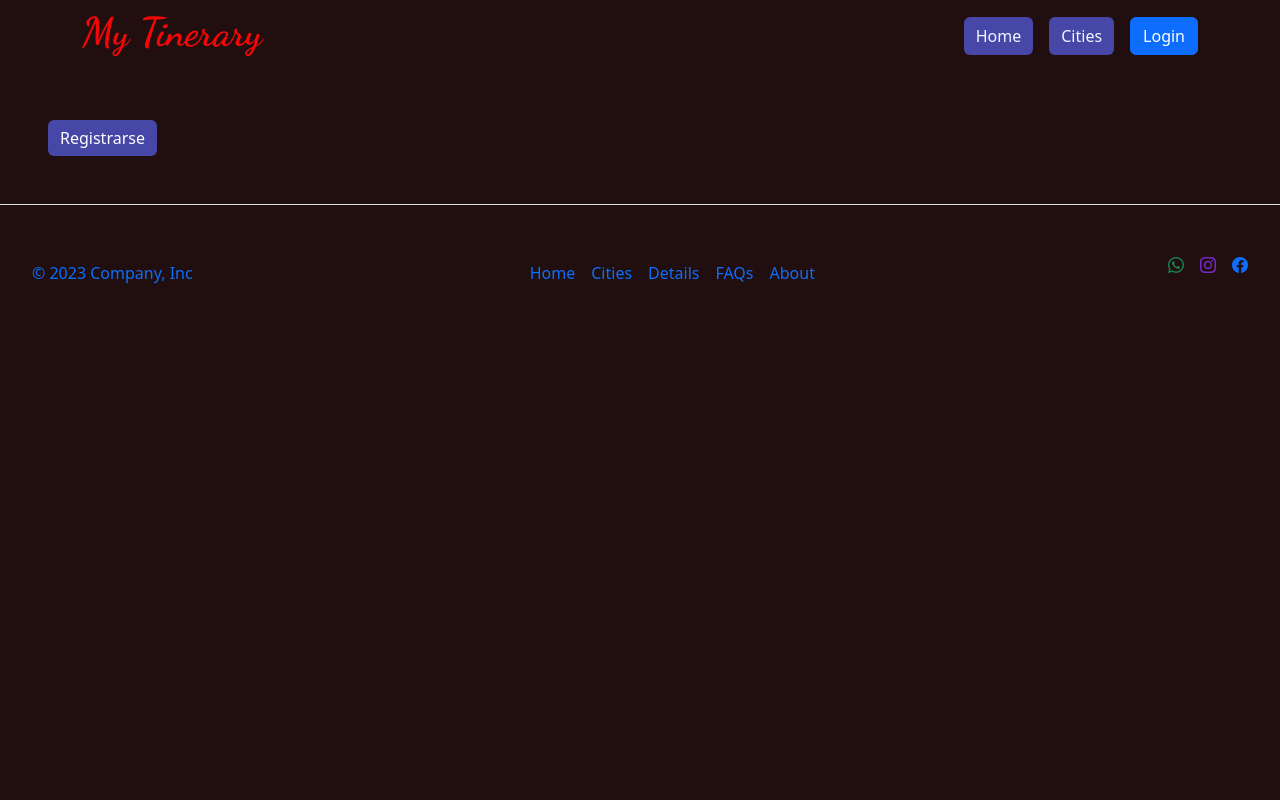
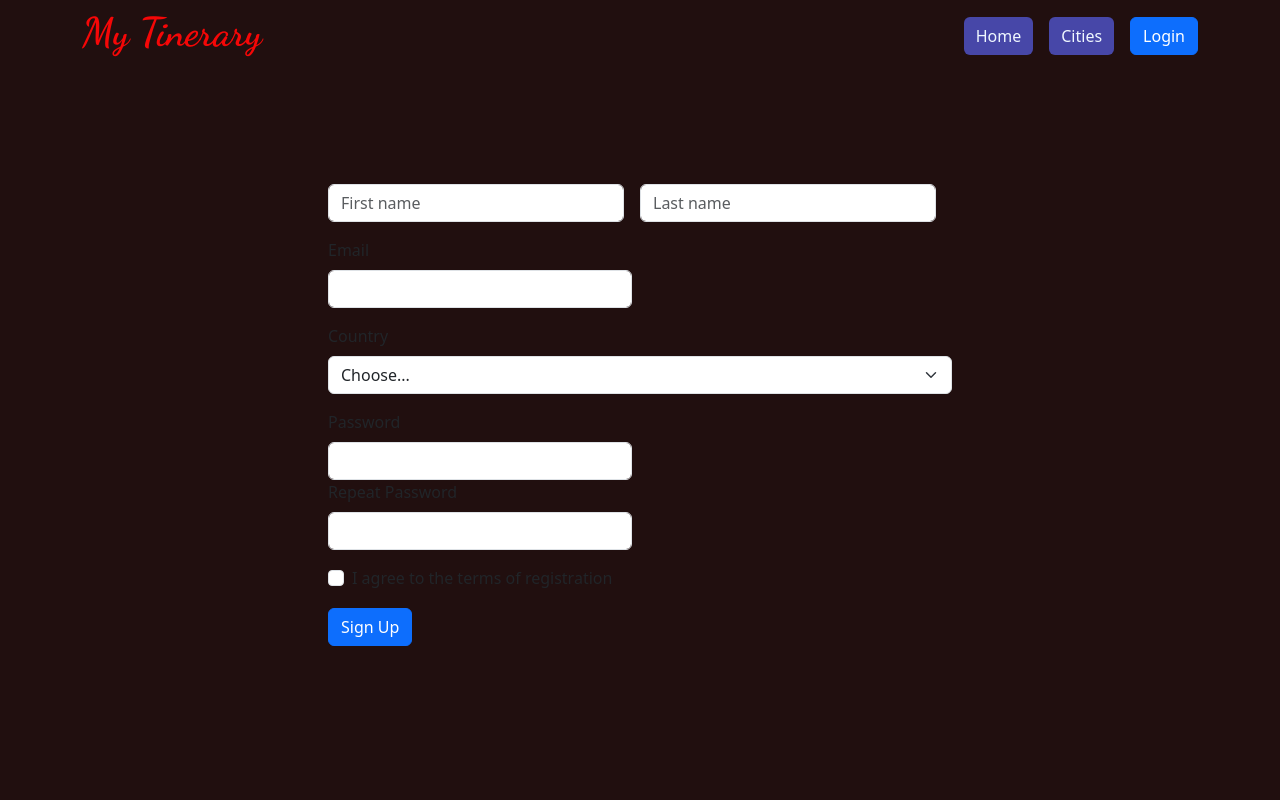
Before and after one commit to juan25258/MyTinerary-DominguezJuanMartin-, a React (Vite) app: page /SignUp in a window 1280 px wide. Shown: the top 800 px of the page. Built offline with nearby package versions, Linux system fonts and the light colour scheme; no server answers.

Commit message:
sign up diseño basico

```diff
--- a/src/pages/SignUp/Style.css
+++ b/src/pages/SignUp/Style.css
@@ -0,0 +1,6 @@
+#register{
+    display: flex;
+    max-width: 50vw;
+    margin-inline: auto;
+    margin-top: 5rem;
+}
--- a/src/pages/SignUp/index.jsx
+++ b/src/pages/SignUp/index.jsx
@@ -1,17 +1,77 @@
-import React from 'react'
+import React from "react";
+import Style from "./Style.css";
 
 const SignUp = () => {
   return (
-    <div className="d-flex col-10 justify-center items-center">
-      <form
-        className="d-flex flex-column justify-center items-start gap-5 bg-gray-200 p-5"
-        //onSubmit={handleSubmit}
-      >
+    <main className="sign-up">
+      <section id="register" className="row g-3">
+        <div className="row g-3">
+          <div className="col">
+            <input
+              type="text"
+              class="form-control"
+              placeholder="First name"
+              aria-label="First name"
+            />
+          </div>
+          <div className="col">
+            <input
+              type="text"
+              className="form-control"
+              placeholder="Last name"
+              aria-label="Last name"
+            />
+          </div>
+        </div>
+        <div className="col-md-6">
+          <label for="inputEmail4" className="form-label">
+            Email
+          </label>
+          <input type="email" className="form-control" id="inputEmail4" />
+        </div>
 
-        <button className="btn btn-secondary"> Registrarse </button>
-      </form>
-    </div>
-  )
-}
+        <div classectione="col-md-4">
+          <label for="inputState" className="form-label">
+            Country
+          </label>
+          <select id="inputState" className="form-select">
+            <option selected>Choose...</option>
+            <option>...</option>
+            <option>...</option>
+            <option>...</option>
+          </select>
+        </div>
+        <div className="col-md-6">
+          <label for="inputPassword4" className="form-label">
+            Password
+          </label>
+          <input type="password" className="form-control" id="inputPassword4" />
+          <label for="inputPassword4" className="form-label">
+            Repeat Password
+          </label>
+          <input type="password" className="form-control" id="inputPassword4" />
+        </div>
 
-export default SignUp
+        <div className="col-12">
+          <div className="form-check">
+            <input
+              className="form-check-input"
+              type="checkbox"
+              id="gridCheck"
+            />
+            <label className="form-check-label" for="gridCheck">
+              I agree to the terms of registration
+            </label>
+          </div>
+        </div>
+        <div className="col-12">
+          <button type="submit" className="btn btn-primary">
+            Sign Up
+          </button>
+        </div>
+      </section>
+    </main>
+  );
+};
+
+export default SignUp;
```
